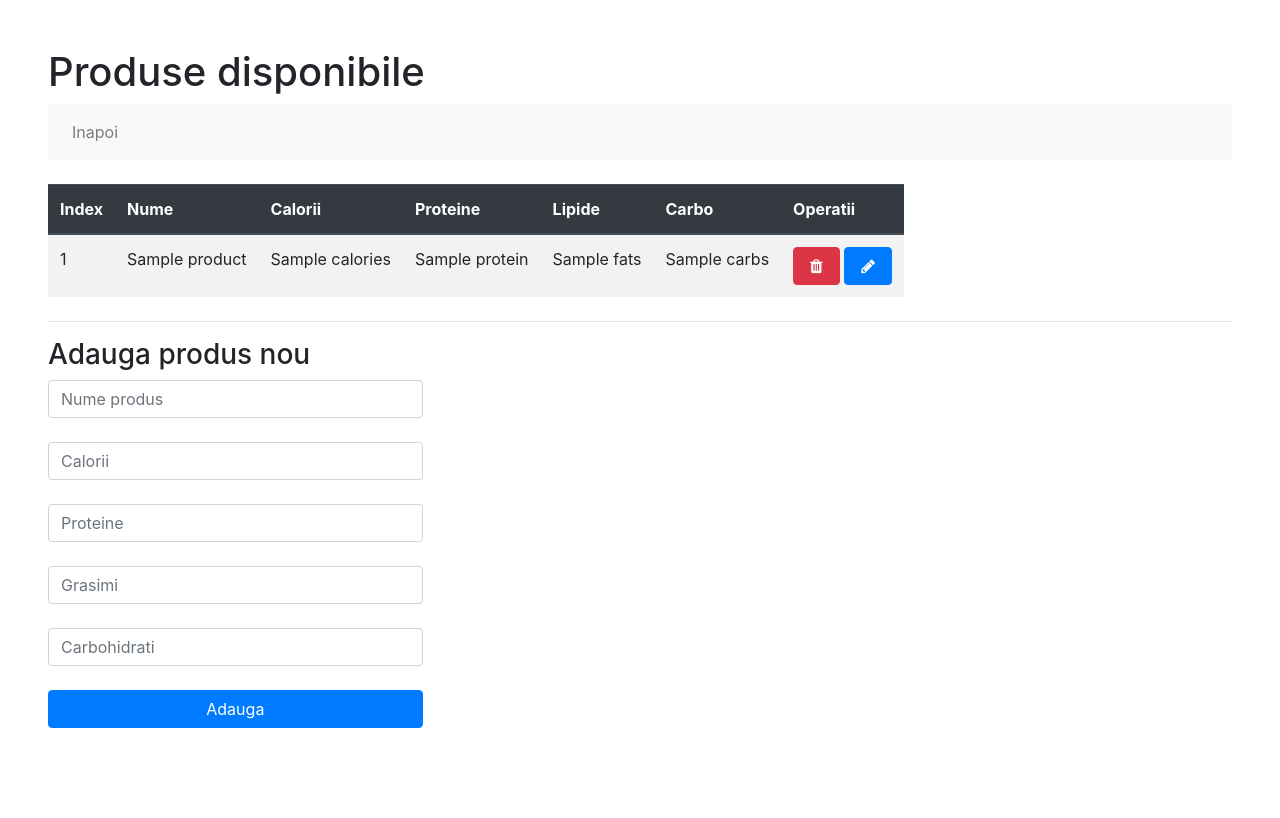
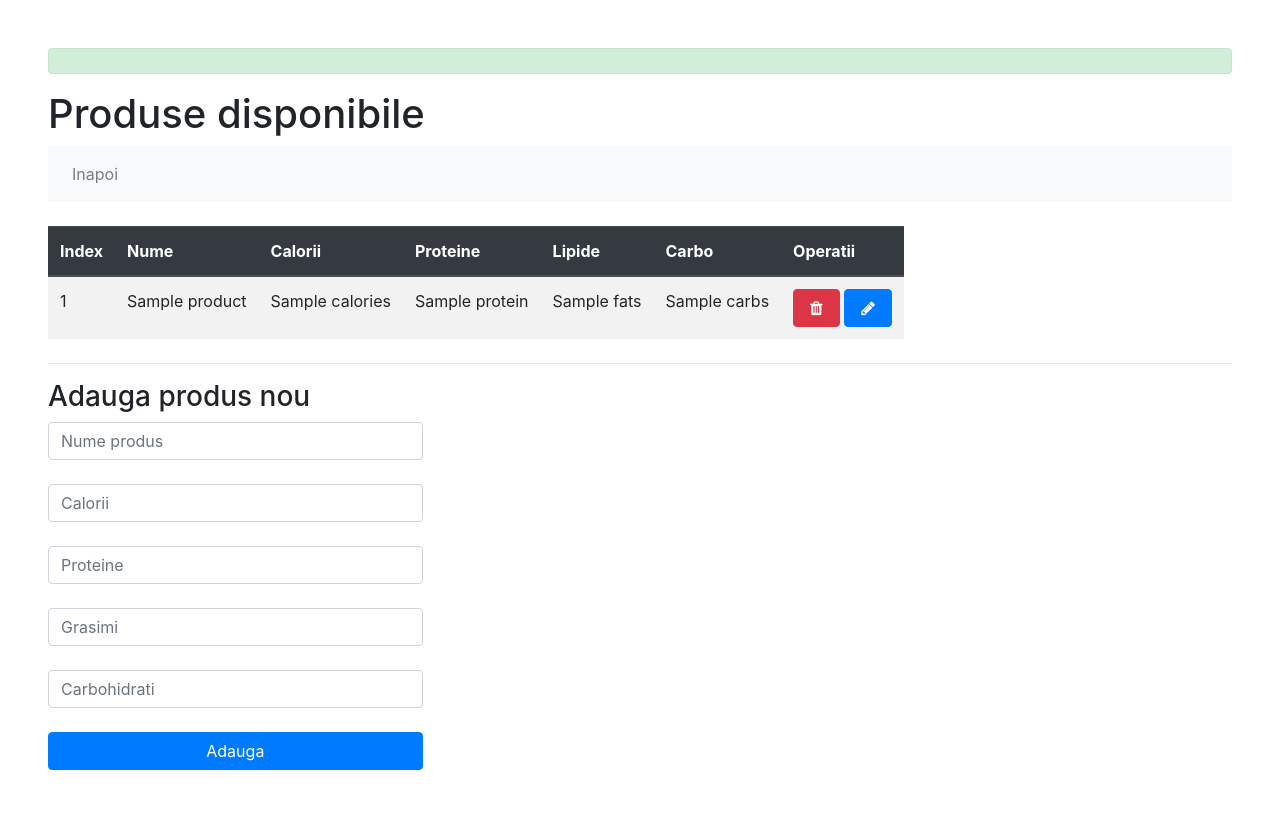
Before and after one commit to liviubrinza/calories_counter, a Flask app: template templates/products.html in a window 1280 px wide. Before the commit the page ends 728 px from the top, so only its background shows below. Run offline with Flask 2, Linux system fonts and the light colour scheme; the template is opened without the code that fills it: most values are stand-ins (such as "Sample title", 1, 10 or a date in 2020); some libraries are stand-ins or nearby versions.

Commit message:
add remove products

```diff
--- a/app.py
+++ b/app.py
@@ -2,6 +2,7 @@ from flask_bootstrap import Bootstrap4
 from flask import Flask, render_template, redirect, url_for, request
 from CsvReader import CsvReader
 from DailyTracker import DailyTracker
+from Product import Product
 
 app = Flask(__name__)
 
@@ -22,8 +23,13 @@ def main():
 
 @app.route('/products')
 def get_products_list():
+    message = None
+    if request.args and request.args['message']:
+        print("PRODUCT LIST MESSAGE: " + request.args['message'])
+        message = request.args['message']
+
     products = csvReader.get_products_list()
-    return render_template('products.html', products=products)
+    return render_template('products.html', products=products, message=message)
 
 @app.route('/daily')
 def daily_tracker():
@@ -40,13 +46,39 @@ def daily_tracker():
                             max=17000,
                             set=zip(values, labels, colors))
 
-@app.route('/add_product', methods=['GET', 'PUT'])
+@app.route('/add_product', methods=['POST'])
 def add_product():
-    print("ADD ITEM ENDPOINT")
-    return redirect(url_for('get_products_list'))
+    print("FORM")
+    print(request.form)
+    args = request.form
+
+    new_product = Product(name=args['name'],
+                          calories=args['calories'],
+                          protein=args['protein'],
+                          fats=args['fats'],
+                          carbs=args['carbs'])
+
+    retVal = csvReader.add_new_product(new_product=new_product)
+
+    message = None
+    if retVal:
+        message = "Successfully added product: " + args['name']
+    else:
+        message = "Error encountered while adding product: " + args['name']
+
+    return redirect(url_for('get_products_list', message=message))
 
 @app.route('/remove_product', methods=['GET', 'DELETE'])
 def remove_product():
     args = request.args
-    print("REMOVE ITEM ENDPOINT: " + str(args))
-    return redirect(url_for('get_products_list'))
+    name = args['name']
+
+    retVal = csvReader.remove_product(product_name=name)
+
+    message = None
+    if retVal:
+        message = "Successfully removed product: " + name
+    else:
+        message = "Error encountered while removing produc: " + name
+
+    return redirect(url_for('get_products_list', message=message))
--- a/templates/products.html
+++ b/templates/products.html
@@ -9,6 +9,12 @@
 {% block content %}
 
 <div class="p-5">
+
+    {% if message != None %}
+        <div class="alert alert-success">
+            {{message}}
+        </div>
+    {% endif %}
     <h1>Produse disponibile</h1>
 
     {% from 'bootstrap4/nav.html' import render_nav_item %}
@@ -43,10 +49,10 @@
                     <td style="text-align: center">{{product.fats}}</td>
                     <td style="text-align: center">{{product.carbs}}</td>
                     <td>
-                        <button type="button" class="btn btn-danger px-3" onclick="window.location='add_product';">
+                        <button type="button" class="btn btn-danger px-3" onclick="window.location='remove_product?name={{ product.name}}';">
                             <i class="fa fa-trash"></i>
                         </button>
-                        <button type="button" class="btn btn-primary px-3" onclick="window.location='remove_product?name={{ product.name}}';">
+                        <button type="button" class="btn btn-primary px-3" onclick="window.location=''">
                             <i class="fa fa-pencil"></i>
                         </button>
                     </td>
@@ -59,23 +65,23 @@
     <h3>Adauga produs nou</h3>
     <div class="row">
         <div class="col-sm-4">
-            <form>
+            <form action="add_product" method="POST">
                 <div class="form-outline mb-4">
-                    <input type="text" id="nameField" class="form-control" placeholder="Nume produs" />
+                    <input type="text" name="name" class="form-control" placeholder="Nume produs" />
                 </div>
                 <div class="form-outline mb-4">
-                    <input type="text" id="calField" class="form-control" placeholder="Calorii"/>
+                    <input type="text" name="calories" class="form-control" placeholder="Calorii"/>
                 </div>
                 <div class="form-outline mb-4">
-                    <input type="text" id="proteinField" class="form-control" placeholder="Proteine"/>
+                    <input type="text" name="protein" class="form-control" placeholder="Proteine"/>
                 </div>
                 <div class="form-outline mb-4">
-                    <input type="text" id="fatField" class="form-control" placeholder="Grasimi"/>
+                    <input type="text" name="fats" class="form-control" placeholder="Grasimi"/>
                 </div>
                 <div class="form-outline mb-4">
-                    <input type="text" id="carbField" class="form-control" placeholder="Carbohidrati"/>
+                    <input type="text" name="carbs" class="form-control" placeholder="Carbohidrati"/>
                 </div>
-                <button type="submit" class="btn btn-primary btn-block">Adauga</button>
+                <input type="submit" class="btn btn-primary btn-block" value="Adauga"></button>
             </form>
         </div>
         <div class="col-sm-8"></div>
```
Also changed, not shown: CsvReader.py (+35 -17 lines).
